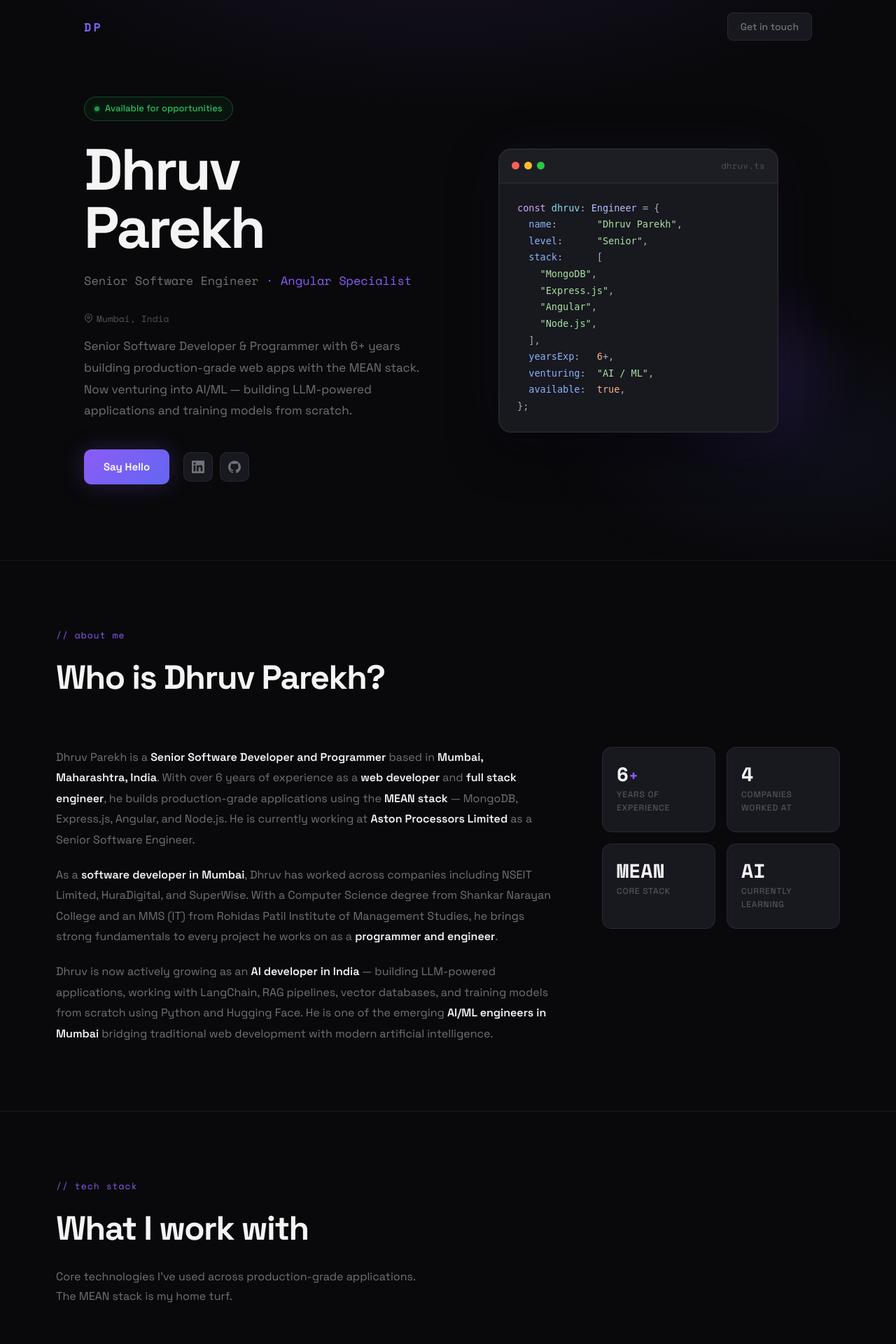
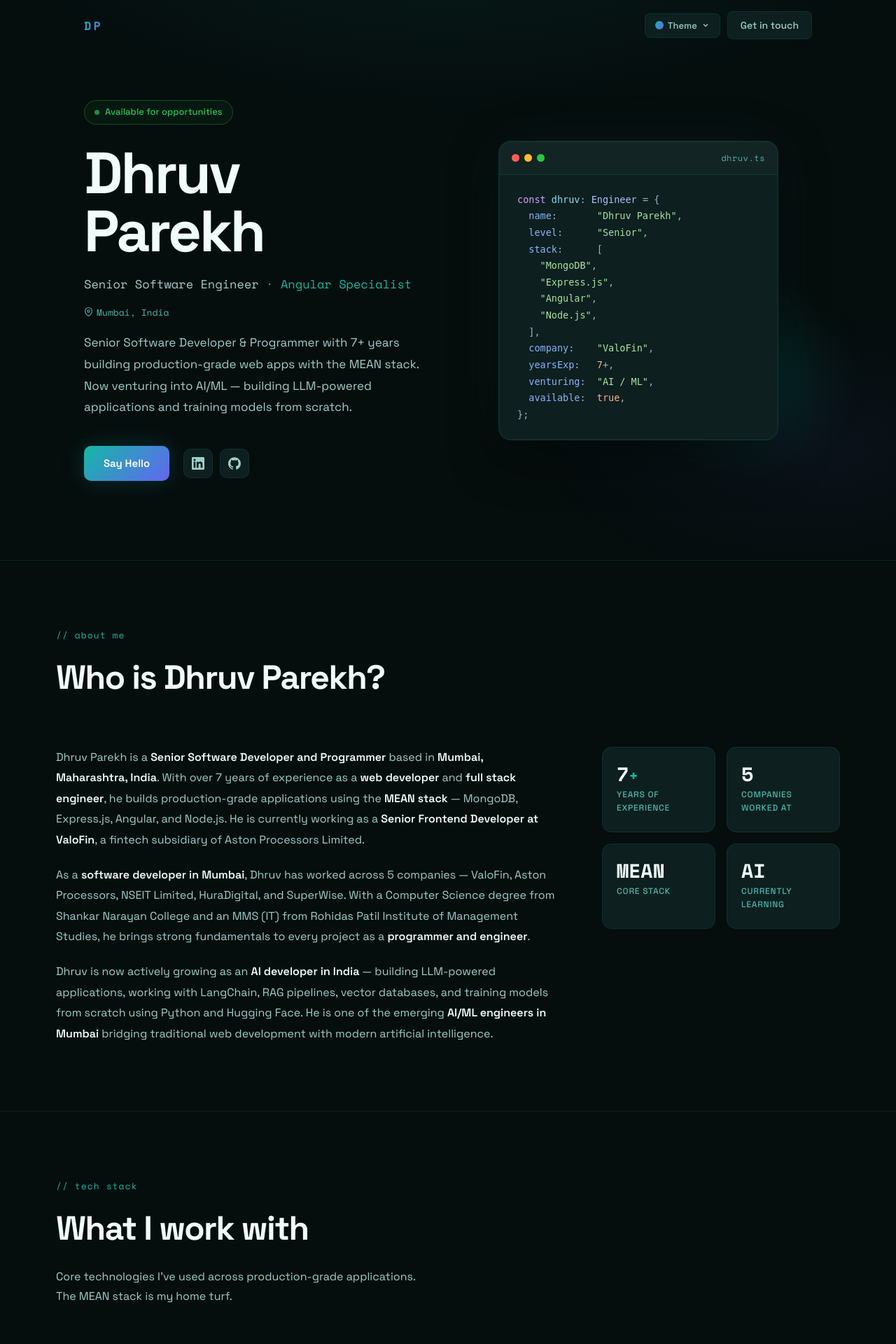
Before and after one commit to dhruvparekhdp/dhruvparekh.in, a PHP site: page / in a window 1280 px wide. Shown: the top 1920 px of the page at 70% size. Run offline with PHP 8.4, Linux system fonts and the light colour scheme.

Commit message:
Apply Theme D (Teal), add real-time theme switcher, update content
Theme system:
- Default: Deep Teal (#14b8a6 accent, dark teal bg)
- Theme A: Purple (#8b5cf6) — original fixed readability
- Theme B: Midnight Blue (#38bdf8)
- Theme C: Amber Gold (#f59e0b)
- All CSS vars theme-aware (bg, surface, border, text-muted, accent, glows)
- Choice persisted to localStorage

Theme switcher:
- Dropdown in nav with swatch dots, active state, closes on outside click
- Accessible: aria-expanded, role=menu/menuitem

Content updates from LinkedIn:
- Current role: Senior Frontend Developer at ValoFin (fintech subsidiary)
- Years: 7+ (Oct 2018 → present)
- Companies: 5 (ValoFin, Aston Processors, NSEIT, HuraDigital, SuperWise)
- Code card: added company: "ValoFin", yearsExp: 7+

Readability: --text-muted now #9ecfca (teal) / #c4c4c8 (purple) / #b8d4e8 (blue) / #d6d3d1 (amber)

https://claude.ai/code/session_01NWjAzLVUvSDmjzorenxVe2

```diff
--- a/css/style.css
+++ b/css/style.css
@@ -1,38 +1,125 @@
 /* ─────────────────────────────────────────────
-   CSS Variables
+   Theme Variables — Default: D (Teal)
 ───────────────────────────────────────────── */
 :root {
+  --bg:            #060d0d;
+  --bg-2:          #0a1515;
+  --surface:       #0d1f1f;
+  --surface-2:     #122828;
+  --border:        rgba(20, 184, 166, 0.12);
+  --border-hover:  rgba(20, 184, 166, 0.35);
+  --text:          #f0fdfa;
+  --text-muted:    #9ecfca;
+  --text-subtle:   #4db6ac;
+  --accent:        #14b8a6;
+  --accent-2:      #6366f1;
+  --accent-glow:   rgba(20, 184, 166, 0.22);
+  --green:         #22c55e;
+  --green-glow:    rgba(34, 197, 94, 0.25);
+  --bg-glow-1:     rgba(20, 184, 166, 0.1);
+  --bg-glow-2:     rgba(99, 102, 241, 0.06);
+  --nav-scrolled:  rgba(6, 13, 13, 0.88);
+  --tag-core-bg:   rgba(20, 184, 166, 0.09);
+  --tag-core-bdr:  rgba(20, 184, 166, 0.35);
+  --tag-core-txt:  #5eead4;
+  --tag-core-bg-h: rgba(20, 184, 166, 0.18);
+  --tag-core-bdr-h:rgba(20, 184, 166, 0.6);
+  --tag-core-txt-h:#99f6e4;
+  --card-glow-clr: rgba(20, 184, 166, 0.18);
+  --card-shadow:   rgba(20, 184, 166, 0.08);
+
+  --font:          'Space Grotesk', -apple-system, BlinkMacSystemFont, 'Segoe UI', sans-serif;
+  --font-mono:     'Space Mono', 'Fira Code', monospace;
+  --max-w:         1120px;
+  --ease:          cubic-bezier(0.4, 0, 0.2, 1);
+  --t:             0.22s;
+}
+
+/* ── Theme A: Purple ── */
+[data-theme="a"] {
   --bg:            #09090b;
   --bg-2:          #111116;
   --surface:       #18181f;
   --surface-2:     #1f1f2a;
   --border:        rgba(255, 255, 255, 0.07);
-  --border-hover:  rgba(255, 255, 255, 0.15);
+  --border-hover:  rgba(139, 92, 246, 0.4);
   --text:          #f4f4f5;
-  --text-muted:    #71717a;
-  --text-subtle:   #52525b;
+  --text-muted:    #c4c4c8;
+  --text-subtle:   #71717a;
   --accent:        #8b5cf6;
   --accent-2:      #6366f1;
   --accent-glow:   rgba(139, 92, 246, 0.25);
-  --green:         #22c55e;
-  --green-glow:    rgba(34, 197, 94, 0.25);
+  --bg-glow-1:     rgba(139, 92, 246, 0.12);
+  --bg-glow-2:     rgba(99, 102, 241, 0.07);
+  --nav-scrolled:  rgba(9, 9, 11, 0.88);
+  --tag-core-bg:   rgba(139, 92, 246, 0.09);
+  --tag-core-bdr:  rgba(139, 92, 246, 0.35);
+  --tag-core-txt:  #c4b5fd;
+  --tag-core-bg-h: rgba(139, 92, 246, 0.18);
+  --tag-core-bdr-h:rgba(139, 92, 246, 0.6);
+  --tag-core-txt-h:#ddd6fe;
+  --card-glow-clr: rgba(139, 92, 246, 0.18);
+  --card-shadow:   rgba(139, 92, 246, 0.08);
+}
 
-  --font:          'Space Grotesk', -apple-system, BlinkMacSystemFont, 'Segoe UI', sans-serif;
-  --font-mono:     'Space Mono', 'Fira Code', 'Cascadia Code', monospace;
+/* ── Theme B: Midnight Blue ── */
+[data-theme="b"] {
+  --bg:            #030712;
+  --bg-2:          #0a1020;
+  --surface:       #0f172a;
+  --surface-2:     #1e293b;
+  --border:        rgba(255, 255, 255, 0.07);
+  --border-hover:  rgba(56, 189, 248, 0.4);
+  --text:          #f1f5f9;
+  --text-muted:    #b8d4e8;
+  --text-subtle:   #64748b;
+  --accent:        #38bdf8;
+  --accent-2:      #818cf8;
+  --accent-glow:   rgba(56, 189, 248, 0.2);
+  --bg-glow-1:     rgba(56, 189, 248, 0.08);
+  --bg-glow-2:     rgba(129, 140, 248, 0.06);
+  --nav-scrolled:  rgba(3, 7, 18, 0.88);
+  --tag-core-bg:   rgba(56, 189, 248, 0.09);
+  --tag-core-bdr:  rgba(56, 189, 248, 0.35);
+  --tag-core-txt:  #7dd3fc;
+  --tag-core-bg-h: rgba(56, 189, 248, 0.18);
+  --tag-core-bdr-h:rgba(56, 189, 248, 0.6);
+  --tag-core-txt-h:#bae6fd;
+  --card-glow-clr: rgba(56, 189, 248, 0.15);
+  --card-shadow:   rgba(56, 189, 248, 0.06);
+}
 
-  --max-w:         1120px;
-  --ease:          cubic-bezier(0.4, 0, 0.2, 1);
-  --t:             0.22s;
+/* ── Theme C: Amber Gold ── */
+[data-theme="c"] {
+  --bg:            #0c0a09;
+  --bg-2:          #1a1410;
+  --surface:       #1c1917;
+  --surface-2:     #292524;
+  --border:        rgba(255, 255, 255, 0.07);
+  --border-hover:  rgba(245, 158, 11, 0.4);
+  --text:          #fafaf9;
+  --text-muted:    #d6d3d1;
+  --text-subtle:   #78716c;
+  --accent:        #f59e0b;
+  --accent-2:      #ef4444;
+  --accent-glow:   rgba(245, 158, 11, 0.2);
+  --bg-glow-1:     rgba(245, 158, 11, 0.08);
+  --bg-glow-2:     rgba(239, 68, 68, 0.05);
+  --nav-scrolled:  rgba(12, 10, 9, 0.88);
+  --tag-core-bg:   rgba(245, 158, 11, 0.09);
+  --tag-core-bdr:  rgba(245, 158, 11, 0.35);
+  --tag-core-txt:  #fcd34d;
+  --tag-core-bg-h: rgba(245, 158, 11, 0.18);
+  --tag-core-bdr-h:rgba(245, 158, 11, 0.6);
+  --tag-core-txt-h:#fde68a;
+  --card-glow-clr: rgba(245, 158, 11, 0.15);
+  --card-shadow:   rgba(245, 158, 11, 0.06);
 }
 
 /* ─────────────────────────────────────────────
    Reset
 ───────────────────────────────────────────── */
-*, *::before, *::after {
-  margin: 0;
-  padding: 0;
-  box-sizing: border-box;
-}
+*, *::before, *::after { margin: 0; padding: 0; box-sizing: border-box; }
 
 html {
   scroll-behavior: smooth;
@@ -66,17 +150,18 @@ ul { list-style: none; }
 ::-webkit-scrollbar-thumb:hover { background: var(--text-subtle); }
 
 /* ─────────────────────────────────────────────
-   Background texture
+   Background glow
 ───────────────────────────────────────────── */
 body::before {
   content: '';
   position: fixed;
   inset: 0;
   background:
-    radial-gradient(ellipse 80% 60% at 50% -20%, rgba(139, 92, 246, 0.12) 0%, transparent 70%),
-    radial-gradient(ellipse 50% 40% at 90% 80%, rgba(99, 102, 241, 0.07) 0%, transparent 60%);
+    radial-gradient(ellipse 80% 60% at 50% -20%, var(--bg-glow-1) 0%, transparent 70%),
+    radial-gradient(ellipse 50% 40% at 90% 80%, var(--bg-glow-2) 0%, transparent 60%);
   pointer-events: none;
   z-index: 0;
+  transition: background 0.5s var(--ease);
 }
 
 /* ─────────────────────────────────────────────
@@ -84,17 +169,15 @@ body::before {
 ───────────────────────────────────────────── */
 .nav {
   position: fixed;
-  top: 0;
-  left: 0;
-  right: 0;
+  top: 0; left: 0; right: 0;
   z-index: 100;
-  padding: 18px 0;
+  padding: 16px 0;
+  border-bottom: 1px solid transparent;
   transition: background var(--t) var(--ease), border-color var(--t) var(--ease);
-  border-bottom: 1px solid transparent;
 }
 
 .nav.nav-scrolled {
-  background: rgba(9, 9, 11, 0.85);
+  background: var(--nav-scrolled);
   border-color: var(--border);
   backdrop-filter: blur(16px);
   -webkit-backdrop-filter: blur(16px);
@@ -107,6 +190,7 @@ body::before {
   display: flex;
   align-items: center;
   justify-content: space-between;
+  gap: 16px;
 }
 
 .nav-logo {
@@ -123,6 +207,12 @@ body::before {
 
 .nav-logo:hover { opacity: 0.8; }
 
+.nav-right {
+  display: flex;
+  align-items: center;
+  gap: 10px;
+}
+
 .btn-ghost {
   padding: 8px 18px;
   border: 1px solid var(--border);
@@ -132,12 +222,100 @@ body::before {
   color: var(--text-muted);
   background: var(--surface);
   transition: all var(--t) var(--ease);
+  white-space: nowrap;
 }
 
 .btn-ghost:hover {
   border-color: var(--accent);
   color: var(--accent);
-  background: rgba(139, 92, 246, 0.08);
+}
+
+/* ── Theme Switcher ── */
+.theme-switcher {
+  position: relative;
+}
+
+.theme-toggle {
+  display: flex;
+  align-items: center;
+  gap: 6px;
+  padding: 8px 14px;
+  border: 1px solid var(--border);
+  border-radius: 8px;
+  background: var(--surface);
+  color: var(--text-muted);
+  font-size: 13px;
+  font-family: var(--font);
+  font-weight: 500;
+  cursor: pointer;
+  transition: all var(--t) var(--ease);
+  white-space: nowrap;
+}
+
+.theme-toggle:hover {
+  border-color: var(--accent);
+  color: var(--accent);
+}
+
+.theme-toggle svg { flex-shrink: 0; }
+
+.theme-swatch-preview {
+  width: 12px;
+  height: 12px;
+  border-radius: 50%;
+  background: linear-gradient(135deg, var(--accent), var(--accent-2));
+  flex-shrink: 0;
+}
+
+.theme-menu {
+  position: absolute;
+  top: calc(100% + 8px);
+  right: 0;
+  background: var(--surface);
+  border: 1px solid var(--border);
+  border-radius: 12px;
+  padding: 6px;
+  min-width: 160px;
+  box-shadow: 0 16px 40px rgba(0,0,0,0.4);
+  display: none;
+  z-index: 200;
+}
+
+.theme-menu.open { display: block; }
+
+.theme-item {
+  display: flex;
+  align-items: center;
+  gap: 10px;
+  width: 100%;
+  padding: 9px 12px;
+  border: none;
+  background: none;
+  color: var(--text-muted);
+  font-size: 13px;
+  font-family: var(--font);
+  font-weight: 500;
+  cursor: pointer;
+  border-radius: 8px;
+  transition: all var(--t) var(--ease);
+  text-align: left;
+}
+
+.theme-item:hover {
+  background: var(--surface-2);
+  color: var(--text);
+}
+
+.theme-item.active {
+  color: var(--accent);
+  background: var(--surface-2);
+}
+
+.swatch {
+  width: 14px;
+  height: 14px;
+  border-radius: 50%;
+  flex-shrink: 0;
 }
 
 /* ─────────────────────────────────────────────
@@ -196,18 +371,15 @@ body::before {
   animation: fadeUp 0.6s var(--ease) 0.1s both;
 }
 
-/* role line */
 .hero-role {
   display: block;
   font-family: var(--font-mono);
   font-size: clamp(14px, 1.8vw, 17px);
   color: var(--text-muted);
-  margin-bottom: 28px;
+  margin-bottom: 14px;
   min-height: 28px;
   animation: fadeUp 0.6s var(--ease) 0.2s both;
 }
-
-.role-static { color: var(--text-muted); }
 
 .role-typed { color: var(--accent); }
 
@@ -228,11 +399,10 @@ body::before {
   font-size: 13px;
   color: var(--text-subtle);
   font-family: var(--font-mono);
-  margin-bottom: 14px;
+  margin-bottom: 18px;
   animation: fadeUp 0.6s var(--ease) 0.25s both;
 }
 
-/* description */
 .hero-desc {
   font-size: 17px;
   color: var(--text-muted);
@@ -313,11 +477,12 @@ body::before {
   width: 100%;
   max-width: 400px;
   box-shadow:
-    0 0 0 1px rgba(255,255,255,0.04) inset,
+    0 0 0 1px rgba(255,255,255,0.03) inset,
     0 24px 64px rgba(0,0,0,0.5),
-    0 0 80px rgba(139, 92, 246, 0.08);
+    0 0 80px var(--card-shadow);
   position: relative;
   z-index: 1;
+  transition: border-color 0.4s var(--ease);
 }
 
 .code-card-bar {
@@ -370,18 +527,17 @@ body::before {
 
 .card-glow {
   position: absolute;
-  width: 300px;
-  height: 300px;
-  background: radial-gradient(circle, rgba(139, 92, 246, 0.18) 0%, transparent 70%);
-  bottom: -60px;
-  right: -60px;
+  width: 300px; height: 300px;
+  background: radial-gradient(circle, var(--card-glow-clr) 0%, transparent 70%);
+  bottom: -60px; right: -60px;
   pointer-events: none;
   border-radius: 50%;
   filter: blur(20px);
+  transition: background 0.5s var(--ease);
 }
 
 /* ─────────────────────────────────────────────
-   About Section
+   About
 ───────────────────────────────────────────── */
 .about {
   position: relative;
--- a/index.html
+++ b/index.html
@@ -84,7 +84,31 @@
   <nav class="nav" role="navigation" aria-label="Primary navigation">
     <div class="nav-inner">
       <a href="/" class="nav-logo" aria-label="Dhruv Parekh — home">DP</a>
-      <a href="mailto:dhruvparekh.dp@gmail.com" class="btn-ghost" aria-label="Send email to Dhruv Parekh">Get in touch</a>
+      <div class="nav-right">
+        <!-- Theme Switcher -->
+        <div class="theme-switcher">
+          <button class="theme-toggle" id="themeToggle" aria-label="Switch color theme" aria-expanded="false">
+            <span class="theme-swatch-preview"></span>
+            Theme
+            <svg width="12" height="12" viewBox="0 0 24 24" fill="none" stroke="currentColor" stroke-width="2.5" aria-hidden="true"><path d="m6 9 6 6 6-6"/></svg>
+          </button>
+          <div class="theme-menu" id="themeMenu" role="menu">
+            <button class="theme-item active" data-t="d" role="menuitem">
+              <span class="swatch" style="background:linear-gradient(135deg,#14b8a6,#6366f1)"></span>Teal
+            </button>
+            <button class="theme-item" data-t="a" role="menuitem">
+              <span class="swatch" style="background:linear-gradient(135deg,#8b5cf6,#6366f1)"></span>Purple
+            </button>
+            <button class="theme-item" data-t="b" role="menuitem">
+              <span class="swatch" style="background:linear-gradient(135deg,#38bdf8,#818cf8)"></span>Blue
+            </button>
+            <button class="theme-item" data-t="c" role="menuitem">
+              <span class="swatch" style="background:linear-gradient(135deg,#f59e0b,#ef4444)"></span>Amber
+            </button>
+          </div>
+        </div>
+        <a href="mailto:dhruvparekh.dp@gmail.com" class="btn-ghost" aria-label="Send email to Dhruv Parekh">Get in touch</a>
+      </div>
     </div>
   </nav>
 
@@ -113,7 +137,7 @@
           Mumbai, India
         </p>
         <p class="hero-desc">
-          Senior Software Developer &amp; Programmer with 6+ years building
+          Senior Software Developer &amp; Programmer with 7+ years building
           production-grade web apps with the MEAN stack. Now venturing into
           AI/ML — building LLM-powered applications and training models from scratch.
         </p>
@@ -151,7 +175,8 @@
     <span class="t-str">"Angular"</span><span class="t-punct">,</span>
     <span class="t-str">"Node.js"</span><span class="t-punct">,</span>
   <span class="t-punct">],</span>
-  <span class="t-key">yearsExp</span><span class="t-punct">:</span>   <span class="t-num">6</span><span class="t-punct">+,</span>
+  <span class="t-key">company</span><span class="t-punct">:</span>    <span class="t-str">"ValoFin"</span><span class="t-punct">,</span>
+  <span class="t-key">yearsExp</span><span class="t-punct">:</span>   <span class="t-num">7</span><span class="t-punct">+,</span>
   <span class="t-key">venturing</span><span class="t-punct">:</span>  <span class="t-str">"AI / ML"</span><span class="t-punct">,</span>
   <span class="t-key">available</span><span class="t-punct">:</span>  <span class="t-bool">true</span><span class="t-punct">,</span>
 <span class="t-punct">};</span>
@@ -173,18 +198,19 @@
           <div class="about-text">
             <p>
               Dhruv Parekh is a <strong>Senior Software Developer and Programmer</strong> based in
-              <strong>Mumbai, Maharashtra, India</strong>. With over 6 years of experience as a
+              <strong>Mumbai, Maharashtra, India</strong>. With over 7 years of experience as a
               <strong>web developer</strong> and <strong>full stack engineer</strong>, he builds
               production-grade applications using the <strong>MEAN stack</strong> —
-              MongoDB, Express.js, Angular, and Node.js. He is currently working at
-              <strong>Aston Processors Limited</strong> as a Senior Software Engineer.
+              MongoDB, Express.js, Angular, and Node.js. He is currently working as a
+              <strong>Senior Frontend Developer at ValoFin</strong>, a fintech subsidiary of
+              Aston Processors Limited.
             </p>
             <p>
-              As a <strong>software developer in Mumbai</strong>, Dhruv has worked across companies
-              including NSEIT Limited, HuraDigital, and SuperWise. With a Computer Science degree
-              from Shankar Narayan College and an MMS (IT) from Rohidas Patil Institute of
-              Management Studies, he brings strong fundamentals to every project he works on as
-              a <strong>programmer and engineer</strong>.
+              As a <strong>software developer in Mumbai</strong>, Dhruv has worked across 5 companies —
+              ValoFin, Aston Processors, NSEIT Limited, HuraDigital, and SuperWise. With a
+              Computer Science degree from Shankar Narayan College and an MMS (IT) from Rohidas
+              Patil Institute of Management Studies, he brings strong fundamentals to every project
+              as a <strong>programmer and engineer</strong>.
             </p>
             <p>
               Dhruv is now actively growing as an <strong>AI developer in India</strong> —
@@ -196,11 +222,11 @@
           </div>
           <div class="about-stats">
             <div class="stat-card">
-              <span class="stat-num">6<span class="stat-plus">+</span></span>
+              <span class="stat-num">7<span class="stat-plus">+</span></span>
               <span class="stat-label">Years of Experience</span>
             </div>
             <div class="stat-card">
-              <span class="stat-num">4</span>
+              <span class="stat-num">5</span>
               <span class="stat-label">Companies Worked At</span>
             </div>
             <div class="stat-card">
@@ -382,6 +408,44 @@
     window.addEventListener('scroll', () => {
       nav.classList.toggle('nav-scrolled', window.scrollY > 10);
     }, { passive: true });
+
+    // Theme switcher
+    const themeToggle = document.getElementById('themeToggle');
+    const themeMenu   = document.getElementById('themeMenu');
+    const themeItems  = themeMenu.querySelectorAll('.theme-item');
+    const html        = document.documentElement;
+
+    const saved = localStorage.getItem('dp-theme') || 'd';
+    applyTheme(saved);
+
+    themeToggle.addEventListener('click', (e) => {
+      e.stopPropagation();
+      const open = themeMenu.classList.toggle('open');
+      themeToggle.setAttribute('aria-expanded', open);
+    });
+
+    document.addEventListener('click', () => {
+      themeMenu.classList.remove('open');
+      themeToggle.setAttribute('aria-expanded', 'false');
+    });
+
+    themeItems.forEach(btn => {
+      btn.addEventListener('click', () => {
+        applyTheme(btn.dataset.t);
+        themeMenu.classList.remove('open');
+        themeToggle.setAttribute('aria-expanded', 'false');
+      });
+    });
+
+    function applyTheme(t) {
+      if (t === 'd') {
+        html.removeAttribute('data-theme');
+      } else {
+        html.setAttribute('data-theme', t);
+      }
+      localStorage.setItem('dp-theme', t);
+      themeItems.forEach(b => b.classList.toggle('active', b.dataset.t === t));
+    }
   </script>
 </body>
 </html>
```
Also changed, not shown: other parts of css/style.css (+38 -124 lines).
